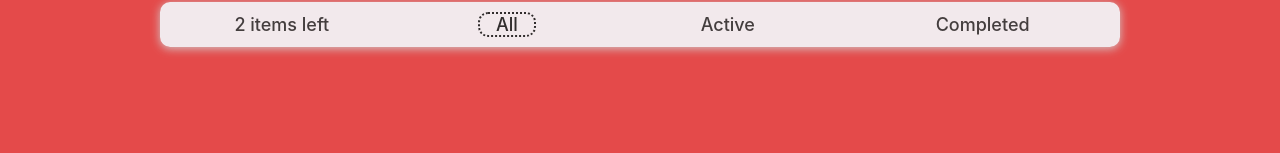
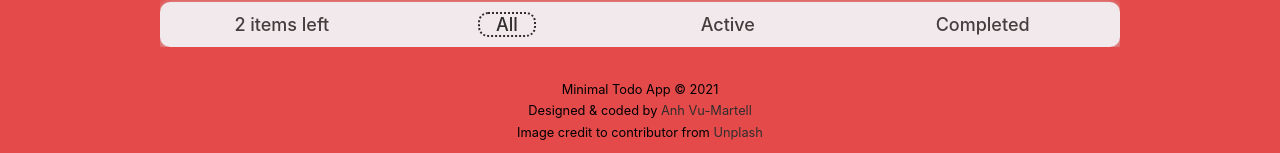
Before and after one commit to anh-vumartell/todo-app, a React (Create React App) app: page / in a window 1280 px wide. Shown: the part 746-899 px from the top of the page. Before the commit the page ends 825 px from the top, so only its background shows below. Built offline with nearby package versions, Linux system fonts and the light colour scheme.

Commit message:
update page footer

```diff
--- a/src/App.css
+++ b/src/App.css
@@ -49,6 +49,7 @@
   font-weight: 500;
   font-size: 18px;
   margin: 2rem;
+  overflow: hidden;
   /* overflow-y: hidden; */
 }
 
@@ -258,6 +259,28 @@
   border-radius: 10px;
 }
 
+/*FOOTER*/
+.footer-text {
+  width: 100%;
+  display: flex;
+  flex-direction: column;
+  justify-content: center;
+  align-items: center;
+  margin-bottom: 0.8rem;
+  font-size: 0.8rem;
+}
+.footer-text p {
+  padding: 0.2rem;
+}
+.footer-text a {
+  text-decoration: none;
+  color: #312d2d;
+}
+.footer-text a:active,
+.footer-text a:visited {
+  color: #443e3e;
+}
+
 @media screen and (min-width: 600px) {
   .form,
   .todos {
--- a/src/App.tsx
+++ b/src/App.tsx
@@ -14,6 +14,21 @@ function App() {
           <NewTodo />
           <Todos />
         </main>
+        <footer>
+          <div className="footer-text">
+            <p>Minimal Todo App © 2021</p>
+            <p>
+              Designed & coded by{" "}
+              <a href="https://github.com/anh-vumartell/todo-app">
+                Anh Vu-Martell
+              </a>
+            </p>
+            <p>
+              Image credit to contributor from{" "}
+              <a href="https://unsplash.com/photos/0jIovxJj7pY">Unplash</a>
+            </p>
+          </div>
+        </footer>
       </div>
     </TodosContextProvider>
   );
```
